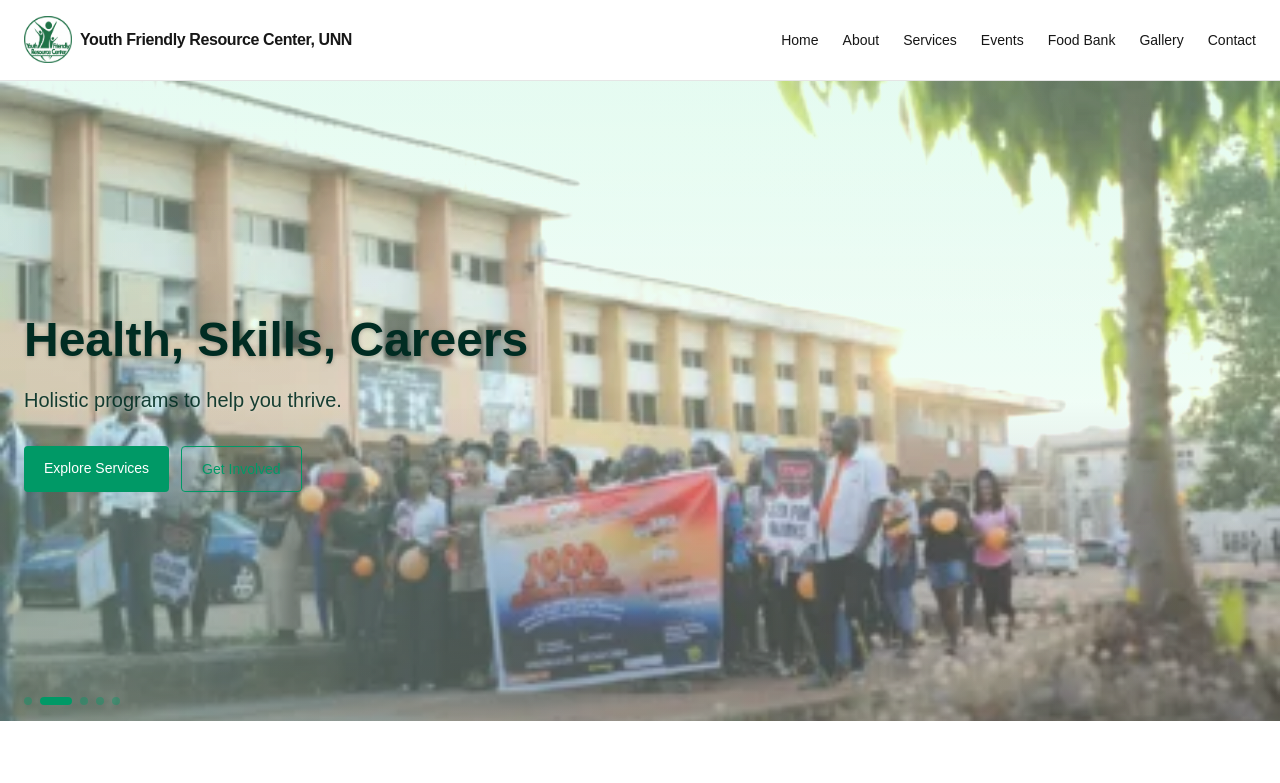
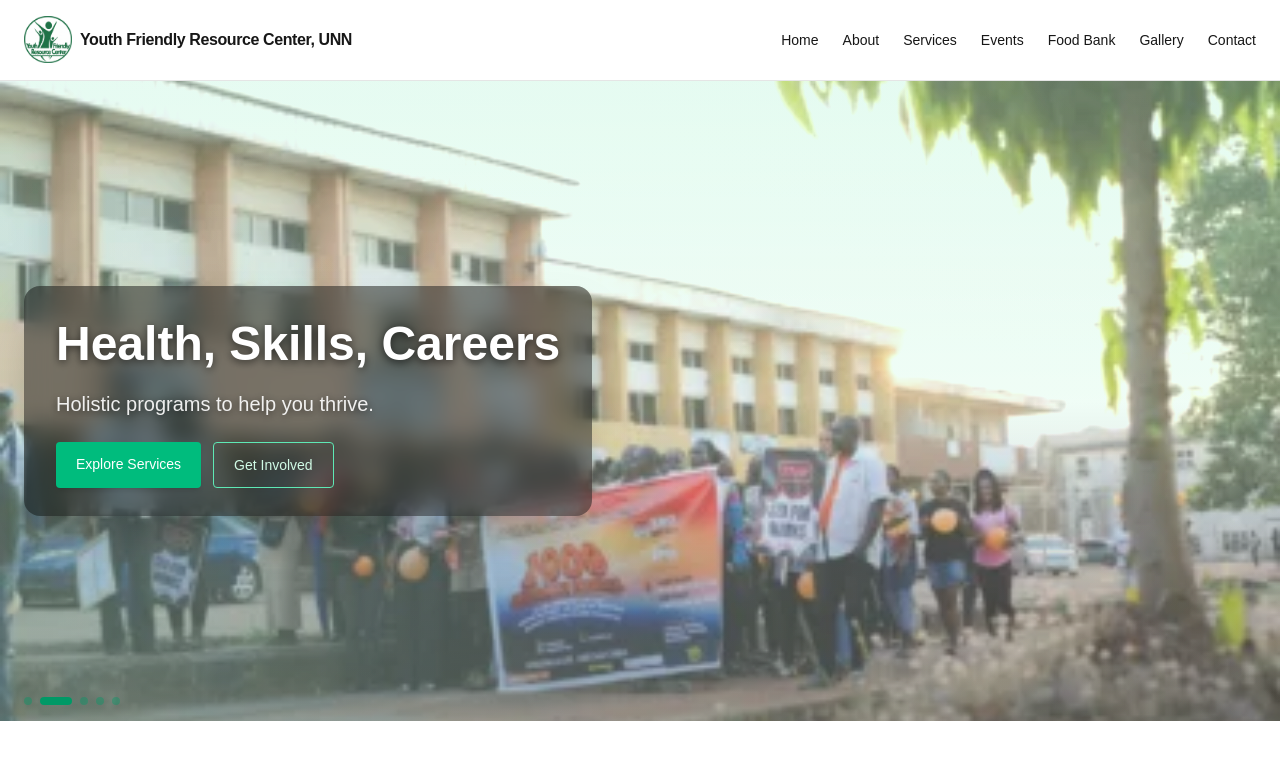
Before and after one commit to ekeneakubue/youthfriendly, a Next.js app: page / in a window 1280 px wide. Shown: the top 783 px of the page. Built offline with nearby package versions, Linux system fonts and the light colour scheme.

Commit message:
updated hero section

```diff
--- a/components/HeroSlider.tsx
+++ b/components/HeroSlider.tsx
@@ -76,19 +76,27 @@ export default function HeroSlider() {
         </div>
 
         <div className="relative z-10 max-w-7xl mx-auto px-6 h-full flex flex-col items-start justify-center">
-          <h1 className="text-3xl sm:text-4xl md:text-5xl font-bold leading-tight max-w-3xl drop-shadow-[0_1px_2px_rgba(0,0,0,0.25)]">
+          <div className="max-w-xl rounded-2xl bg-black/45 backdrop-blur-md px-5 py-6 sm:px-8 sm:py-7 shadow-2xl">
+            <h1 className="text-3xl sm:text-4xl md:text-5xl font-bold leading-tight text-white drop-shadow-[0_2px_4px_rgba(0,0,0,0.6)]">
               {slide.title}
             </h1>
-          <p className="mt-4 text-base sm:text-lg md:text-xl text-emerald-950/90 max-w-2xl drop-shadow-[0_1px_2px_rgba(255,255,255,0.4)]">
+            <p className="mt-4 text-base sm:text-lg md:text-xl text-white/90 max-w-2xl drop-shadow-[0_2px_4px_rgba(0,0,0,0.7)]">
               {slide.subtitle}
             </p>
-          <div className="mt-8 flex gap-3">
-            <a href="#services" className="px-5 py-3 text-sm rounded bg-emerald-600 text-white hover:bg-emerald-700">
+            <div className="mt-6 flex flex-wrap gap-3">
+              <a
+                href="#services"
+                className="px-5 py-3 text-sm rounded bg-emerald-500 text-white font-medium hover:bg-emerald-600 shadow-md hover:shadow-lg transition"
+              >
                 Explore Services
               </a>
-            <a href="#contact" className="px-5 py-3 text-sm rounded border border-emerald-600 text-emerald-600 hover:bg-emerald-600 hover:text-white">
+              <a
+                href="#contact"
+                className="px-5 py-3 text-sm rounded border border-emerald-300 text-emerald-100 hover:bg-emerald-500 hover:border-emerald-500 hover:text-white transition"
+              >
                 Get Involved
               </a>
+            </div>
           </div>
         </div>
 
```
Lines whose indentation alone changed are shown as unchanged.
